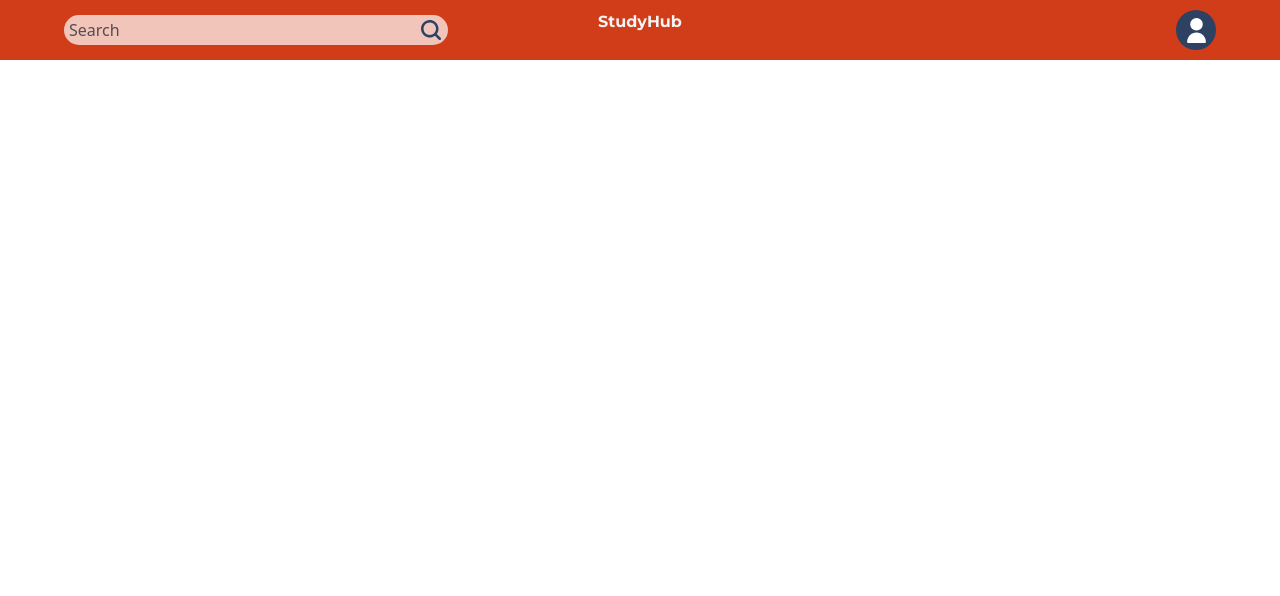
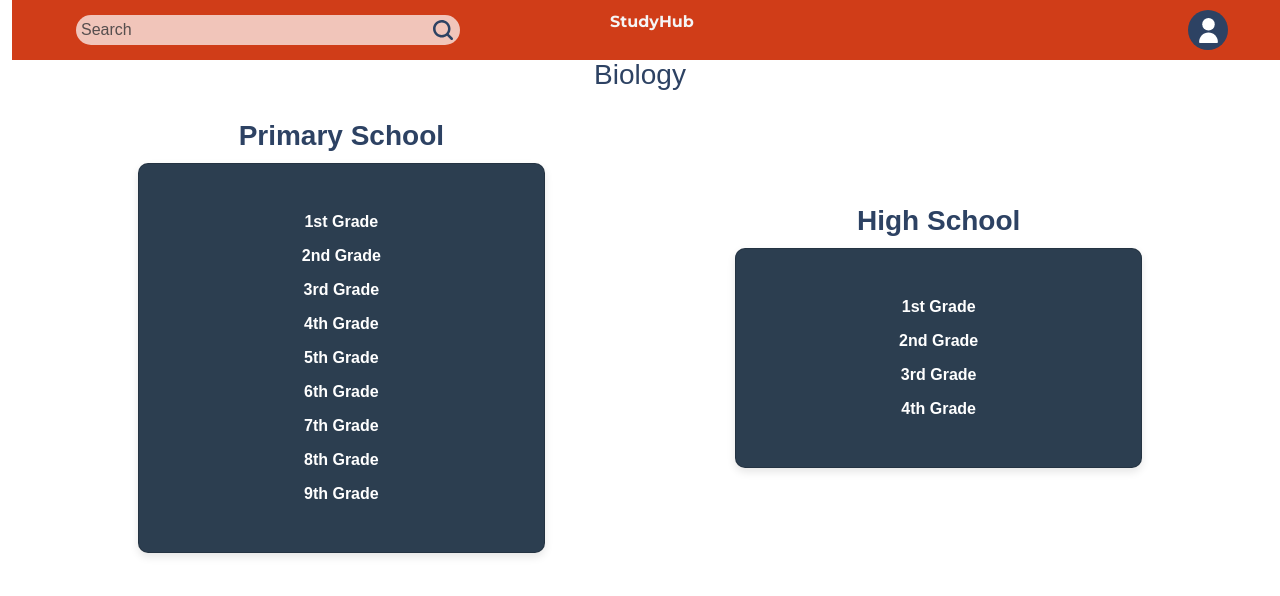
Before and after one commit to elidaarnaut/StudyHub, a React (Create React App) app in the folder study-hub/: page /grade-page in a window 1280 px wide. Shown: the top 596 px of the page. Built offline with nearby package versions, Linux system fonts and the light colour scheme; what webfontloader would draw is missing.

Commit message:
added gradepage first version, not finished

```diff
--- a/study-hub/src/pages/GradePage.js
+++ b/study-hub/src/pages/GradePage.js
@@ -1,14 +1,103 @@
-import React from "react";
-import TopMenu2 from "../components/TopMenu2";
-import SideMenu3 from "../components/SideMenu3";
+import React from 'react';
+import { Container, Row, Col, Card } from 'react-bootstrap';
+import 'bootstrap/dist/css/bootstrap.min.css';
+import TopMenu2 from '../components/TopMenu2';
 
-function GradePage(){
-    return(
-        <div>
-            <TopMenu2></TopMenu2>
+function GradePage() {
+  const gradePageStyle = {
+    fontFamily: 'Arial, sans-serif',
+    backgroundColor: '#FFFFFF',
+  };
 
-        </div>
-    );
+  const subjectTitleRowStyle = {
+    marginTop: '20px',
+    marginBottom: '20px',
+  };
+
+  const subjectTitleStyle = {
+    color: '#2D4263',
+    fontSize: '28px',
+    textAlign: 'center',
+    width: '100%',
+    marginTop: "1cm",
+  };
+
+  const gradeSectionStyle = {
+    display: 'flex',
+    justifyContent: 'center',
+    alignItems: 'center',
+    marginTop: '20px',
+  };
+
+  const schoolTitleStyle = {
+    color: '#2D4263',
+    marginBottom: '10px',
+    textAlign: 'center',
+    fontWeight: 'bold',
+  };
+
+  const gradeBoxStyle = {
+    backgroundColor: '#2C3E50',
+    color: 'white',
+    padding: '20px',
+    borderRadius: '10px',
+    boxShadow: '0 4px 8px rgba(0, 0, 0, 0.1)',
+    width: '80%',
+    textAlign: 'center',
+  };
+
+  const dividerStyle = {
+    width: '2px',
+    backgroundColor: '#E0E0E0',
+    margin: '0 20px',
+    height: '100%',
+  };
+
+  const cardTextStyle = {
+    margin: '10px 0',
+    fontWeight: 'bold',
+  };
+
+  return (
+    <Container fluid style={gradePageStyle}>
+      <TopMenu2 />
+      <Row style={subjectTitleRowStyle}>
+        <Col>
+          <h2 style={subjectTitleStyle}>Biology</h2>
+        </Col>
+      </Row>
+      <Row style={gradeSectionStyle}>
+        <Col xs={12} md={5} className="d-flex flex-column align-items-center">
+          <h3 style={schoolTitleStyle}>Primary School</h3>
+          <Card style={gradeBoxStyle}>
+            <Card.Body>
+              <Card.Text style={cardTextStyle}>1st Grade</Card.Text>
+              <Card.Text style={cardTextStyle}>2nd Grade</Card.Text>
+              <Card.Text style={cardTextStyle}>3rd Grade</Card.Text>
+              <Card.Text style={cardTextStyle}>4th Grade</Card.Text>
+              <Card.Text style={cardTextStyle}>5th Grade</Card.Text>
+              <Card.Text style={cardTextStyle}>6th Grade</Card.Text>
+              <Card.Text style={cardTextStyle}>7th Grade</Card.Text>
+              <Card.Text style={cardTextStyle}>8th Grade</Card.Text>
+              <Card.Text style={cardTextStyle}>9th Grade</Card.Text>
+            </Card.Body>
+          </Card>
+        </Col>
+        <div style={dividerStyle}></div>
+        <Col xs={12} md={5} className="d-flex flex-column align-items-center">
+          <h3 style={schoolTitleStyle}>High School</h3>
+          <Card style={gradeBoxStyle}>
+            <Card.Body>
+              <Card.Text style={cardTextStyle}>1st Grade</Card.Text>
+              <Card.Text style={cardTextStyle}>2nd Grade</Card.Text>
+              <Card.Text style={cardTextStyle}>3rd Grade</Card.Text>
+              <Card.Text style={cardTextStyle}>4th Grade</Card.Text>
+            </Card.Body>
+          </Card>
+        </Col>
+      </Row>
+    </Container>
+  );
 }
 
 export default GradePage;
```
